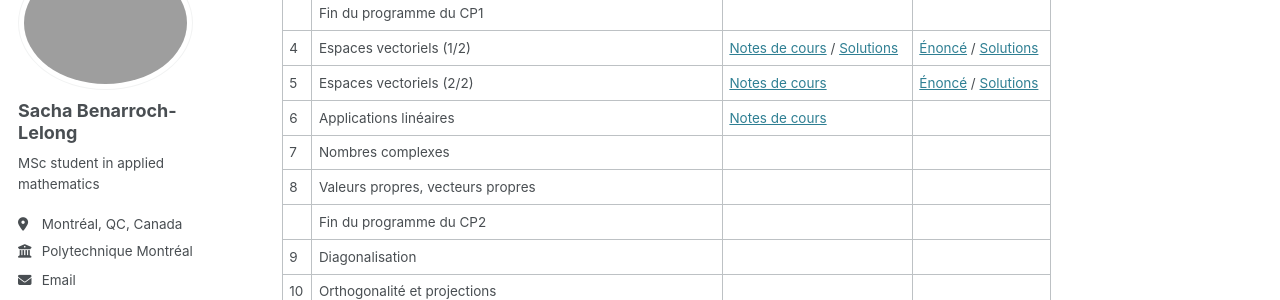
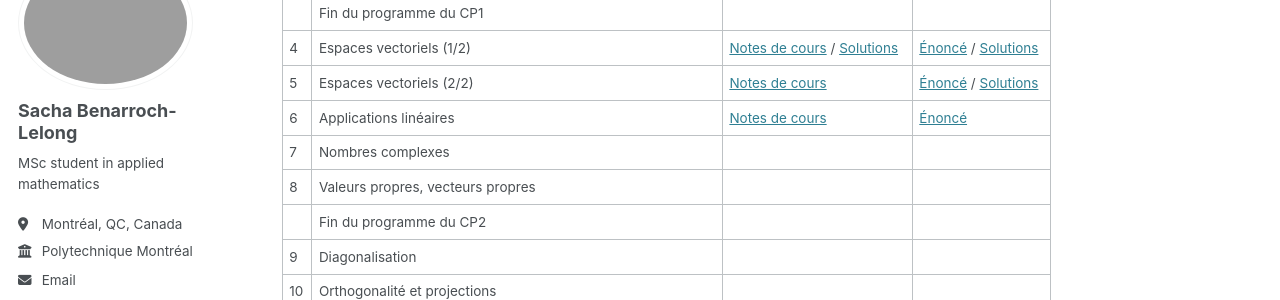
Before and after one commit to sblelong/sblelong.github.io, a Jekyll site: the page built from _teaching/mth1008.md, in a window 1280 px wide and 900 px high, scrolled down 567 px. Shown: the part 150-450 px from the top of the window. Built offline with Jekyll 4.4.1, drawn with Linux system fonts in a browser that asks for light colours; some web fonts are replaced.

Commit message:
upload td6

```diff
--- a/_teaching/mth1008.md
+++ b/_teaching/mth1008.md
@@ -25,7 +25,7 @@ Séance de consultation pour le CP1: le jeudi 5 février de 11h30 à 13h30 au M-
 |     | Fin du programme du CP1                                             |                                                                                           |                                                                                        |
 | 4   | Espaces vectoriels (1/2)                                            | [Notes de cours](/files/mth1008/cours/c4.pdf) / [Solutions](/files/mth1008/cours/sc4.pdf) | [Énoncé](/files/mth1008/td/td4.pdf) / [Solutions](/files/mth1008/td/td4-solutions.pdf) |
 | 5   | Espaces vectoriels (2/2)                                            | [Notes de cours](/files/mth1008/cours/c5.pdf)                                             | [Énoncé](/files/mth1008/td/td5.pdf) / [Solutions](/files/mth1008/td/td5-solutions.pdf) |
-| 6   | Applications linéaires                                              | [Notes de cours](/files/mth1008/cours/c6.pdf)                                             |                                                                                        |
+| 6   | Applications linéaires                                              | [Notes de cours](/files/mth1008/cours/c6.pdf)                                             | [Énoncé](/files/mth1008/td/td6.pdf)                                                    |
 | 7   | Nombres complexes                                                   |                                                                                           |                                                                                        |
 | 8   | Valeurs propres, vecteurs propres                                   |                                                                                           |                                                                                        |
 |     | Fin du programme du CP2                                             |                                                                                           |                                                                                        |
```
Also changed, not shown: 1 other file.
